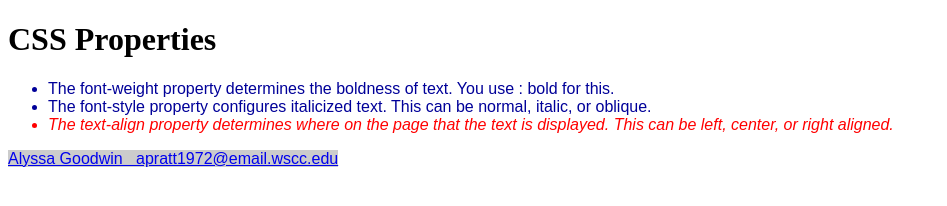
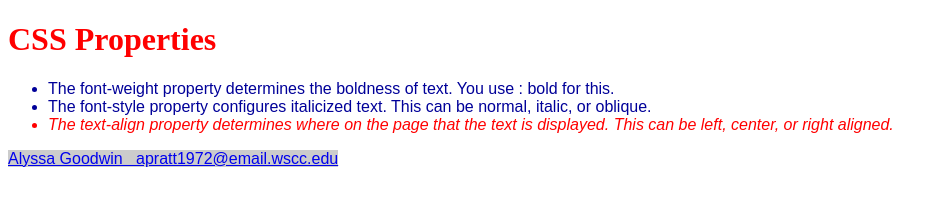
Before and after one commit to apratt1972/Hands-On-Exercises, a plain HTML site: page properties.html in a window 1280 px wide. Shown: the whole page, without its empty margins (0-947 px from the left). Drawn offline with Linux system fonts and the light colour scheme.

Commit message:
Update properties.html

```diff
--- a/properties.html
+++ b/properties.html
@@ -12,7 +12,7 @@
 
 <body>
 
-  <h1>CSS Properties</h1>
+  <h1 style="color: red">CSS Properties</h1>
 
   <ul>
     <li>The font-weight property determines the boldness of text. You use : bold for this.</li>
```
